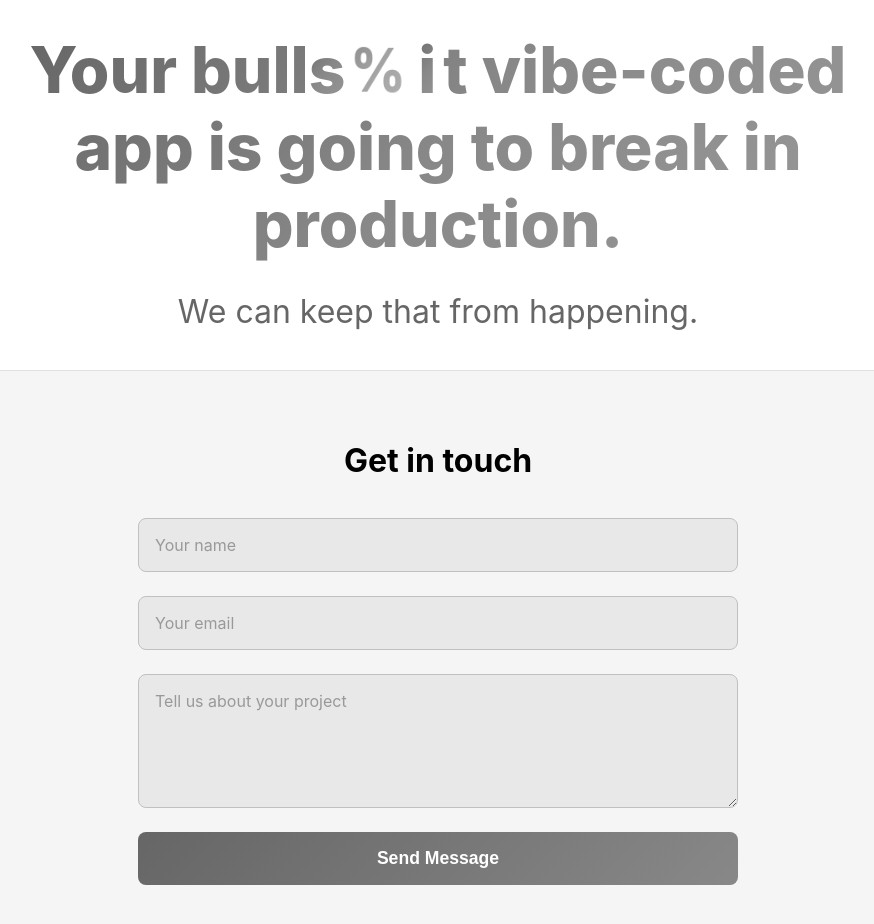
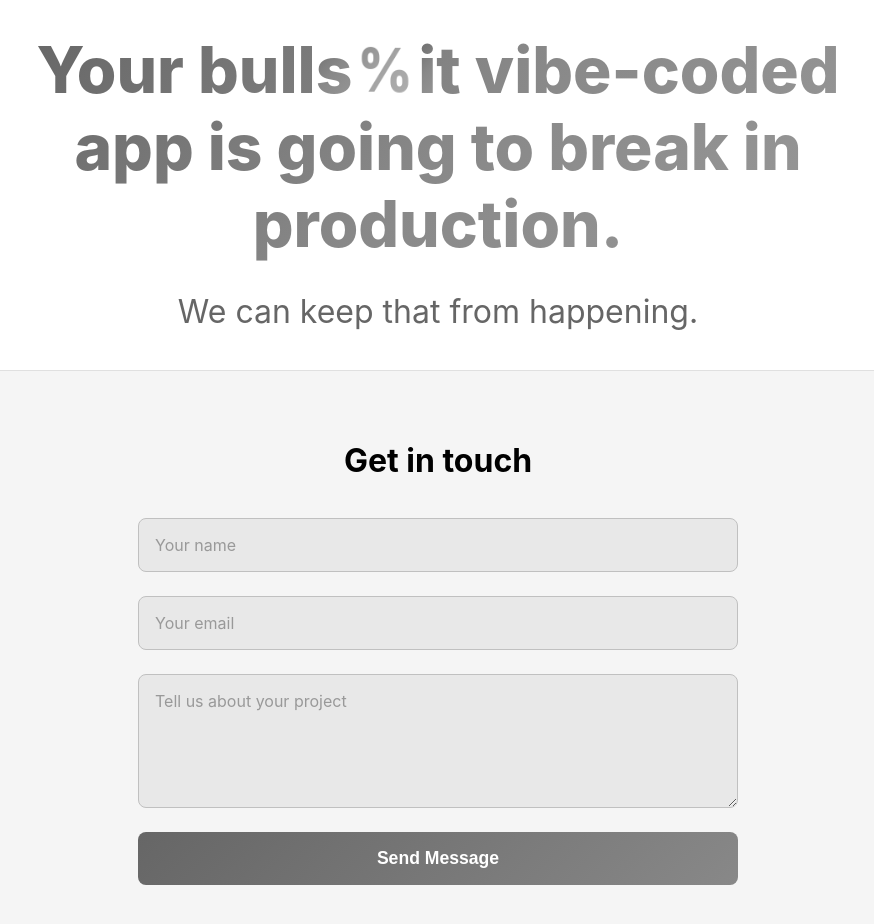
Before and after one commit to ktut/fixyourvibes, a Vue app: page / in a window 1280 px wide. Shown: the top 924 px of the page, without its empty margins (202-1076 px from the left). Built offline with nearby package versions, Linux system fonts and the light colour scheme.

Commit message:
Update App.vue

```diff
--- a/src/App.vue
+++ b/src/App.vue
@@ -112,8 +112,6 @@ export default {
 
       .glitch-char {
         display: inline-block;
-        min-width: 0.5em; // Reserve space for transitions
-        text-align: center;
         animation: flip3d 0.6s ease-in-out;
         transform-style: preserve-3d;
         background: $gradient-primary;
```
